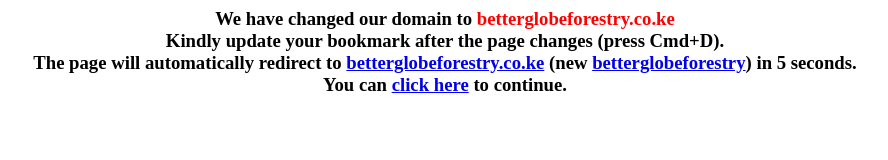
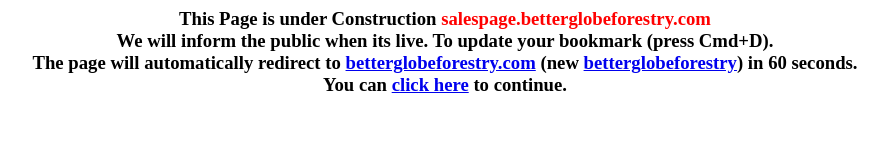
Before and after one commit to edwin659898/newupdate, a plain HTML site: page index.html in a window 1280 px wide. Shown: the whole page, without its empty margins (195-1083 px from the left). Drawn offline with Linux system fonts and the light colour scheme.

Commit message:
salespage

```diff
--- a/index.html
+++ b/index.html
@@ -1,9 +1,9 @@
 
 <html>
-    <meta http-equiv="refresh" content="5; url=https://betterglobeforestry.co.ke/"><meta name="viewport" content="width=device-width, minimum-scale=1.0, user-scalable=no">
-    <title>landing page changed to BGF landing page</title><body style="text-align:center">
-        <h3>We have changed our domain to <b style="color:red">betterglobeforestry.co.ke</b>
-            <br/>Kindly update your bookmark after the page changes (press Cmd+D).<br/>
-            The page will automatically redirect to <b><a href="https://betterglobeforestry.co.ke/" title="betterglobeforestry">
-                betterglobeforestry.co.ke</a></b> (new <a href="https://betterglobeforestry.co.ke/" title="betterglobeforestry">betterglobeforestry</a>) in 5 seconds.<br/>
-                You can <a href="https://betterglobeforestry.co.ke/">click here</a> to continue.</h3></body></html>
+    <meta http-equiv="refresh" content="60; url=https://betterglobeforestry.com"><meta name="viewport" content="width=device-width, minimum-scale=1.0, user-scalable=no">
+    <title>betterglobeforestry</title><body style="text-align:center">
+        <h3>This Page is under Construction <b style="color:red">salespage.betterglobeforestry.com</b>
+            <br/>We will inform the public when its live. To update your bookmark (press Cmd+D).<br/>
+            The page will automatically redirect to <b><a href="https://betterglobeforestry.com/" title="betterglobeforestry">
+                betterglobeforestry.com</a></b> (new <a href="https://betterglobeforestry.co.ke/" title="betterglobeforestry">betterglobeforestry</a>) in 60 seconds.<br/>
+                You can <a href="https://betterglobeforestry.com/">click here</a> to continue.</h3></body></html>
```
